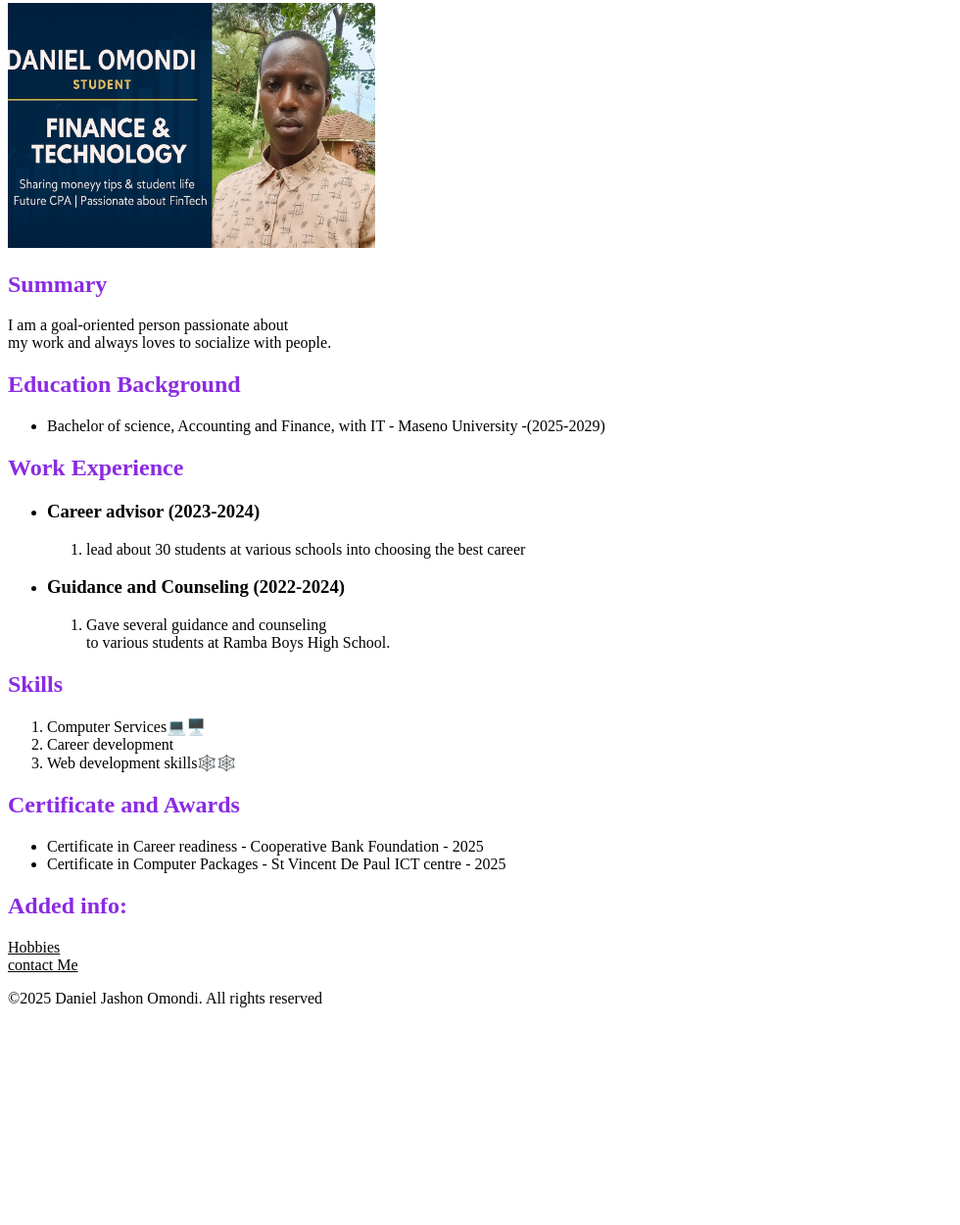
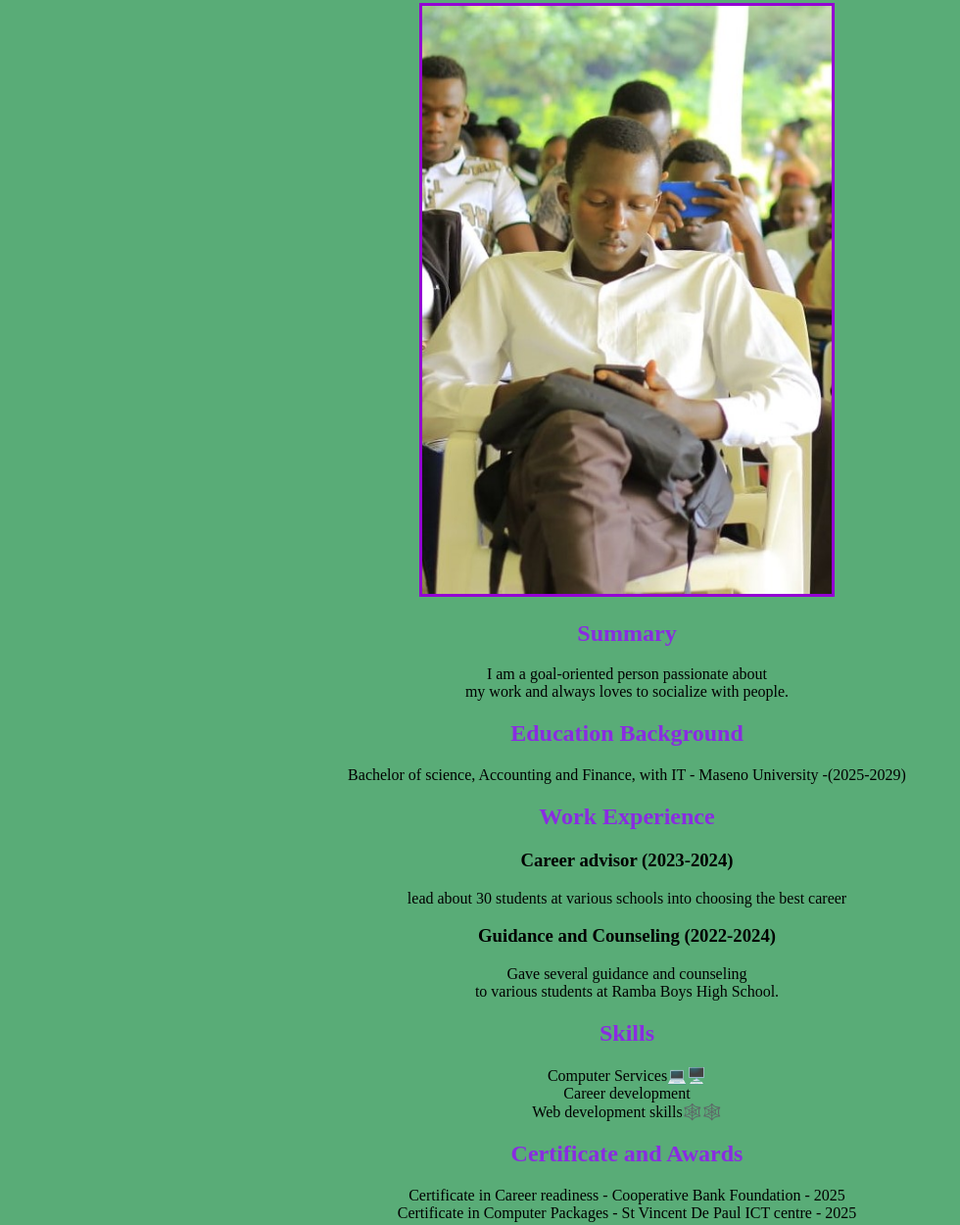
Before and after one commit to JashonOmondi/portfolio.html, a plain HTML site: page index.html in a window 1280 px wide. Shown: the part 108-1358 px from the top of the page at 98% size, without its empty margins (0-980 px from the left). Before the commit the page ends 1152 px from the top, so only its background shows below. Drawn offline with Linux system fonts and the light colour scheme.

Commit message:
Add files via upload

```diff
--- a/index.html
+++ b/index.html
@@ -9,43 +9,42 @@
 </head>
 <body>
     <header>
-        <h1>DANIEL JASHON OMONDI</h1>
+        <h1>DANIEL OMONDI PORTFOLIO</h1>
     </header>
     <hr />
-    <img src="./images/fintech.png.jpg" alt="Daniel Jashon Omondi" height="250"/>
+    <img src="./images/daniel.jpg" alt="Daniel Jashon Omondi" height="600" />
    <h2>Summary</h2>
    <p>I am a goal-oriented person passionate about<br />
     my work and always loves to socialize with people.<br />
    </p>
     <h2>Education Background</h2>
-    <ul>
-        <li>Bachelor of science, Accounting and Finance, with IT - Maseno University -(2025-2029)</li>
+        Bachelor of science, Accounting and Finance, with IT - Maseno University -(2025-2029)
 
 
-    </ul>
     <h2>Work Experience</h2>
-    <ul>
-        <li><h3>Career advisor (2023-2024)</h3>
-        <ol>
-            <li>lead about 30 students at various schools into choosing the best career</li>
-        </ol></li>
-        <li><h3>Guidance and Counseling (2022-2024)</h3>
-        <ol>
-            <li>Gave several guidance and counseling<br />
-                 to various students at Ramba Boys High School.</li>
-        </ol></li>
-    </ul>
+        <h3>Career advisor (2023-2024)</h3>
+        <p> lead about 30 students at various schools into choosing the best career</p>
+
+
+        <h3>Guidance and Counseling (2022-2024)</h3>
+
+        Gave several guidance and counseling<br />
+                 to various students at Ramba Boys High School.
+
+
     <h2>Skills</h2>
-    <ol>
-        <li>Computer Services💻🖥️</li>
-        <li>Career development</li>
-        <li>Web development skills🕸️🕸️</li>
-    </ol>
+    <p>Computer Services💻🖥️<br />
+        Career development<br />
+        Web development skills🕸️🕸️<br /></p>
+
+
     <h2>Certificate and Awards</h2>
-    <ul>
-        <li>Certificate in Career readiness - Cooperative Bank Foundation - 2025</li>
-        <li>Certificate in Computer Packages - St Vincent De Paul ICT centre - 2025</li>
-    </ul>
+    <p>
+
+        Certificate in Career readiness - Cooperative Bank Foundation - 2025<br />
+        Certificate in Computer Packages - St Vincent De Paul ICT centre - 2025<br />
+    </p>
+
     <h2>Added info:</h2>
     <a href="./Public/Hobbies.html">Hobbies</a><br />
     <a href="./Public/contacts/index.html">contact Me</a>
--- a/style.css
+++ b/style.css
@@ -1,7 +1,7 @@
 
 
 *{
-    background-color: white;
+    background-color:#59AC77;
 }
 
 h1{
@@ -18,3 +18,10 @@ h2{
 br[href] {
     color:blueviolet
 }
+*{
+    text-align: center;
+}
+
+img{
+    border-style: solid; color: darkviolet;
+}
```
Also changed, not shown: Public/contacts/index.html (+5 -0 lines), Public/hobbies.html (+11 -5 lines), images/daniel.jpg (added).
